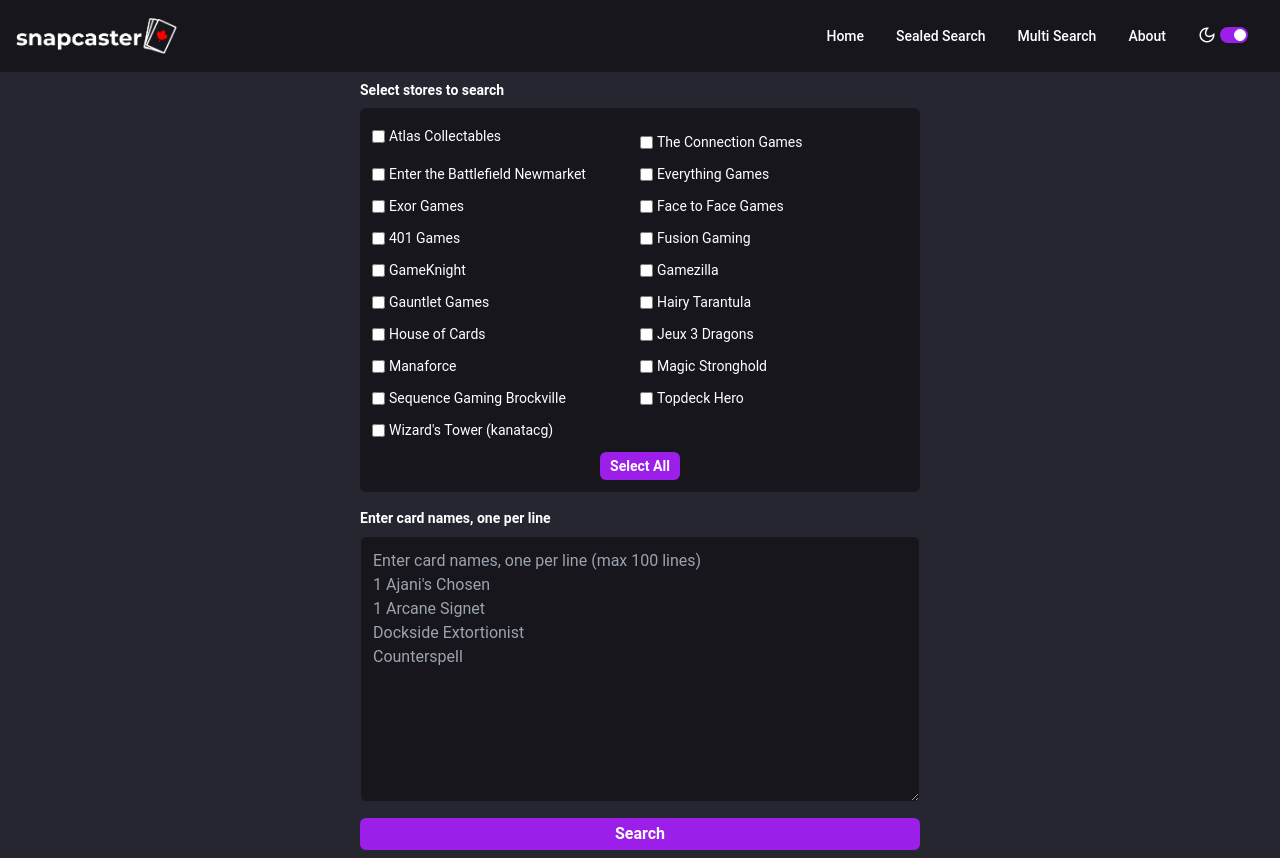
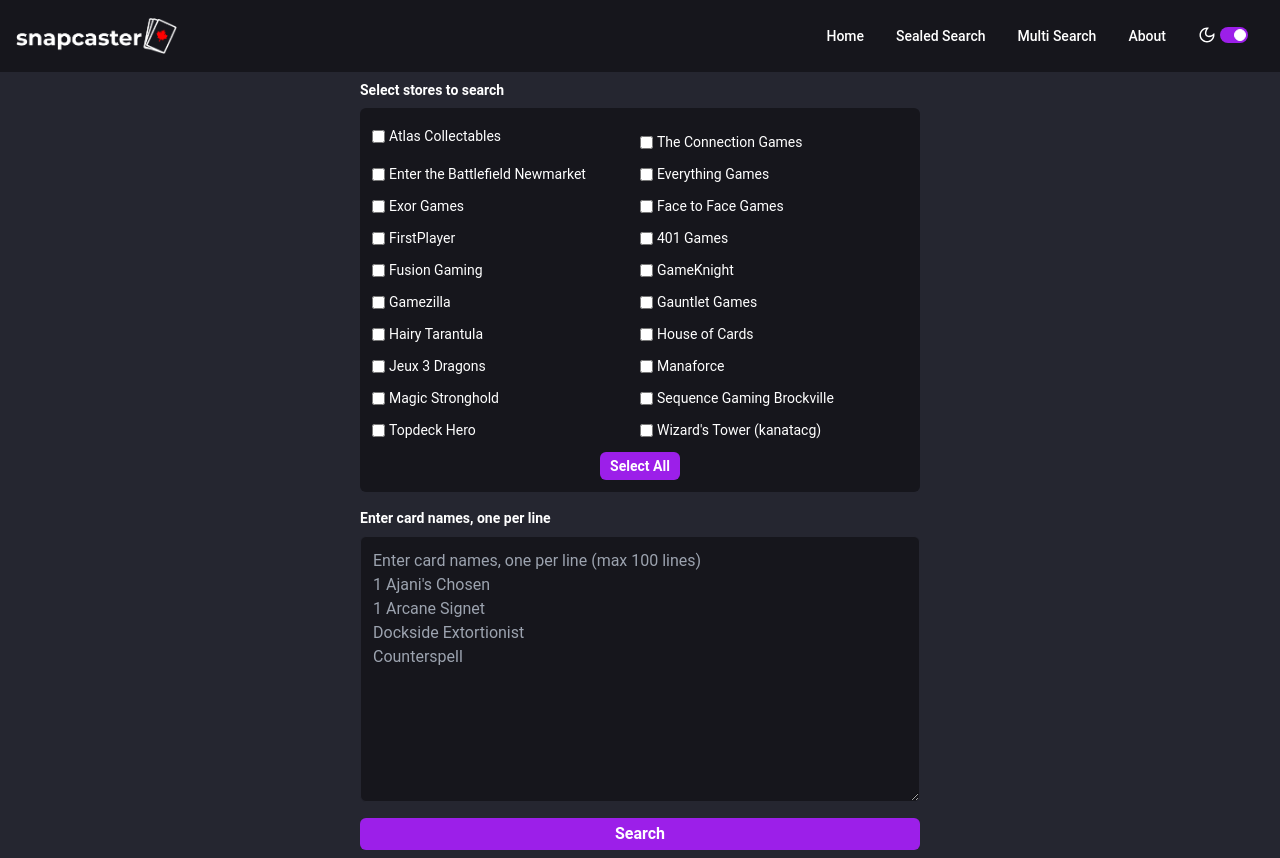
Before and after one commit to chrislegault/snapcasterv2-client, a React (Vite) app: page /multi-search in a window 1280 px wide. Built offline with nearby package versions, Linux system fonts and the light colour scheme.

Commit message:
adding firstplayer

```diff
--- a/src/components/SearchRow.jsx
+++ b/src/components/SearchRow.jsx
@@ -24,7 +24,9 @@ const websiteLogos = {
   exorgames: 'https://cdn.shopify.com/s/files/1/0467/3083/8169/files/Untitled-2-01.png?v=1613706669',
   gameknight: 'https://cdn.shopify.com/s/files/1/0367/8204/7276/files/GK-Logo-Full-Text-Below-1-768x603.png?v=1618430878',
   enterthebattlefield: 'https://i.ibb.co/hdnH9fY/enterthebattlefield.png',
-  manaforce: 'https://d1rw89lz12ur5s.cloudfront.net/store/manaforce/e58b802e2e334d17aacfbf9954a5400e/large/manaforce%20logo%20attempt%204.png'
+  manaforce: 'https://d1rw89lz12ur5s.cloudfront.net/store/manaforce/e58b802e2e334d17aacfbf9954a5400e/large/manaforce%20logo%20attempt%204.png',
+  firstplayer: 'https://d1rw89lz12ur5s.cloudfront.net/store/firstplayer/ab9075a71d2949aa8dd1e032f54cf7d8/large/g901%20medium.png',
+
 };
 
 export default function SearchRow({ cardData }) {
--- a/src/components/StoreRadioButtons.jsx
+++ b/src/components/StoreRadioButtons.jsx
@@ -22,6 +22,8 @@ export default function StoreRadioButtons() {
     'magicstronghold',
     'topdeckhero',
     'enterthebattlefield',
+    'firstplayer',
+    'manaforce',
   ];
   return (
     <div className=" rounded-md bg-gray-300 dark:bg-darkerBackground p-3 ">
@@ -146,6 +148,26 @@ export default function StoreRadioButtons() {
             }}
           />
           <label htmlFor="facetoface">Face to Face Games</label>
+        </div>
+
+        {/* FIRST PLAYER */}
+        <div className="flex flex-row col-span-1 space-x-1 items-center accent-primary">
+          <input
+            type="checkbox"
+            id="firstplayer"
+            value="firstplayer"
+            checked={selectedStores.includes('firstplayer')}
+            onChange={e => {
+              if (e.target.checked) {
+                setSelectedStores([...selectedStores, e.target.value]);
+              } else {
+                setSelectedStores(
+                  selectedStores.filter(store => store !== e.target.value),
+                );
+              }
+            }}
+          />
+          <label htmlFor="firstplayer">FirstPlayer</label>
         </div>
 
         {/* 401 GAMES */}
```
